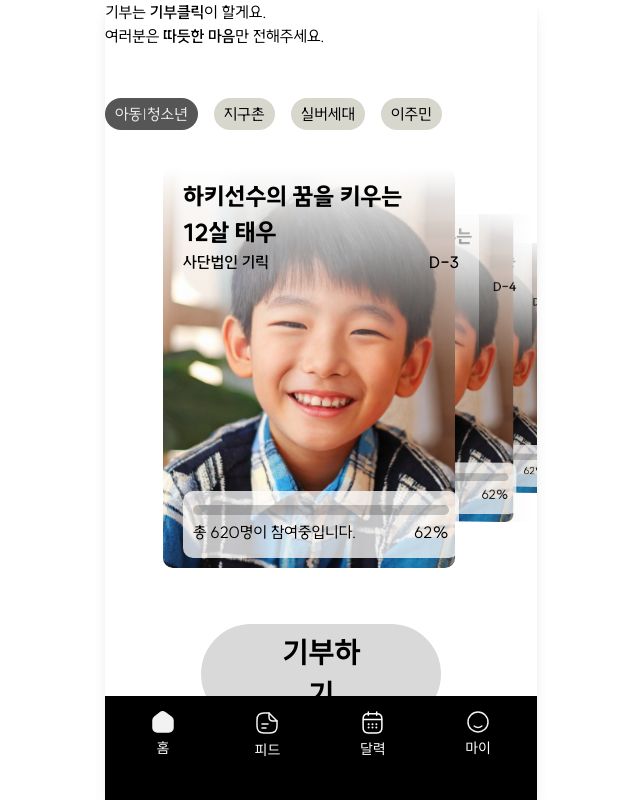
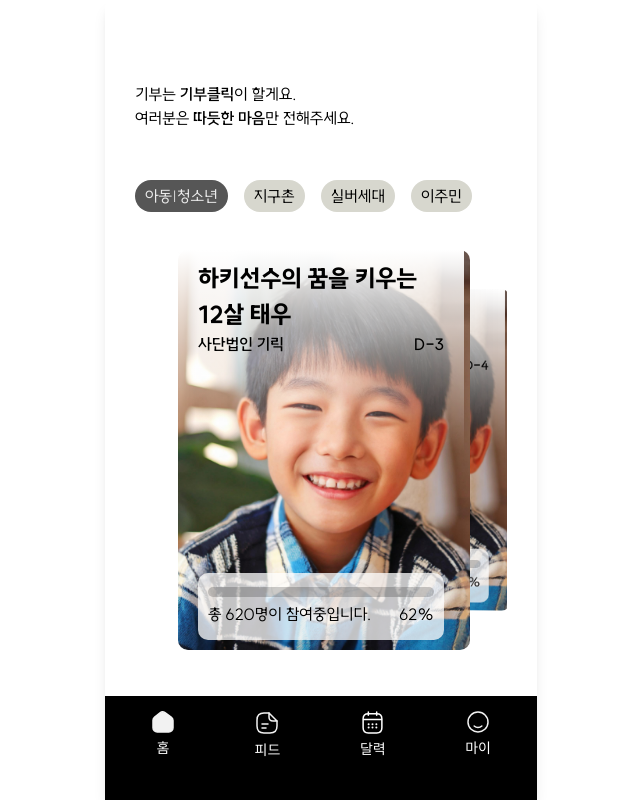
Before and after one commit to teo-sprint-17/giboo-click, a Next.js app: page / in a window 1280 px wide. Shown: the whole page, without its empty margins (319-959 px from the left). Built offline with nearby package versions, Linux system fonts and the light colour scheme.

Commit message:
fix: 메인 페이지 여백 추가

```diff
--- a/src/app/page.tsx
+++ b/src/app/page.tsx
@@ -3,7 +3,7 @@ import Category from '@/components/common/Category/Category';
 
 export default function App() {
   return (
-    <>
+    <div className="py-[82px] px-[30px]">
       <div className="whitespace-pre-wrap font-['SUITE-Variable'] mb-[50px]">
         기부는 <span className="font-semibold">기부클릭</span>
         이 할게요.
@@ -17,9 +17,9 @@ export default function App() {
         <Category isSelected={false} name={'이주민'} />
       </div>
       <Carousel />
-      <div className="mt-[56px] mb-[60px] mx-auto bg-[#D9D9D9] w-[240px] px-[71px] py-[8px] rounded-[60px] text-center text-SUITE font-semibold text-[28px] leading-34.94 cursor-pointer">
+      <div className="mt-[56px] mx-auto bg-[#D9D9D9] w-[240px] px-[71px] py-[8px] rounded-[60px] text-center text-SUITE font-semibold text-[28px] leading-34.94 cursor-pointer">
         기부하기
       </div>
-    </>
+    </div>
   );
 }
```
